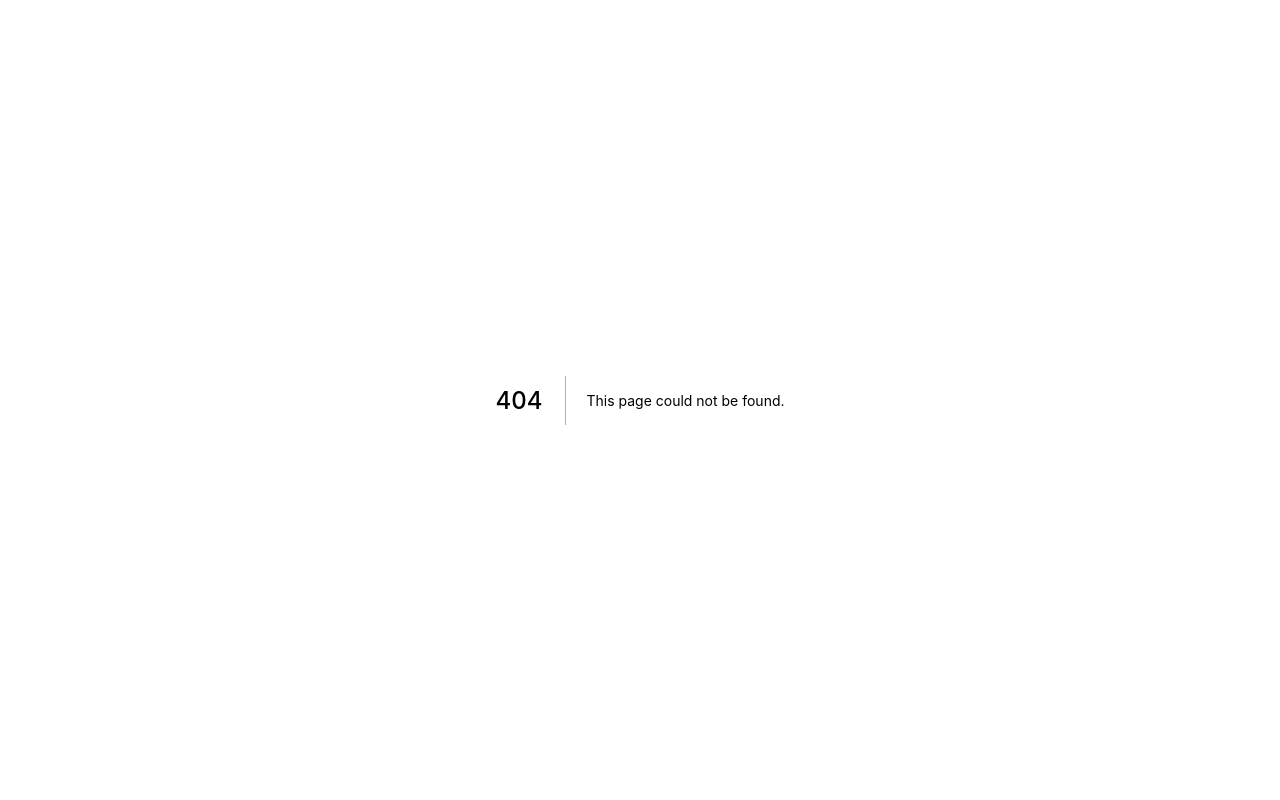
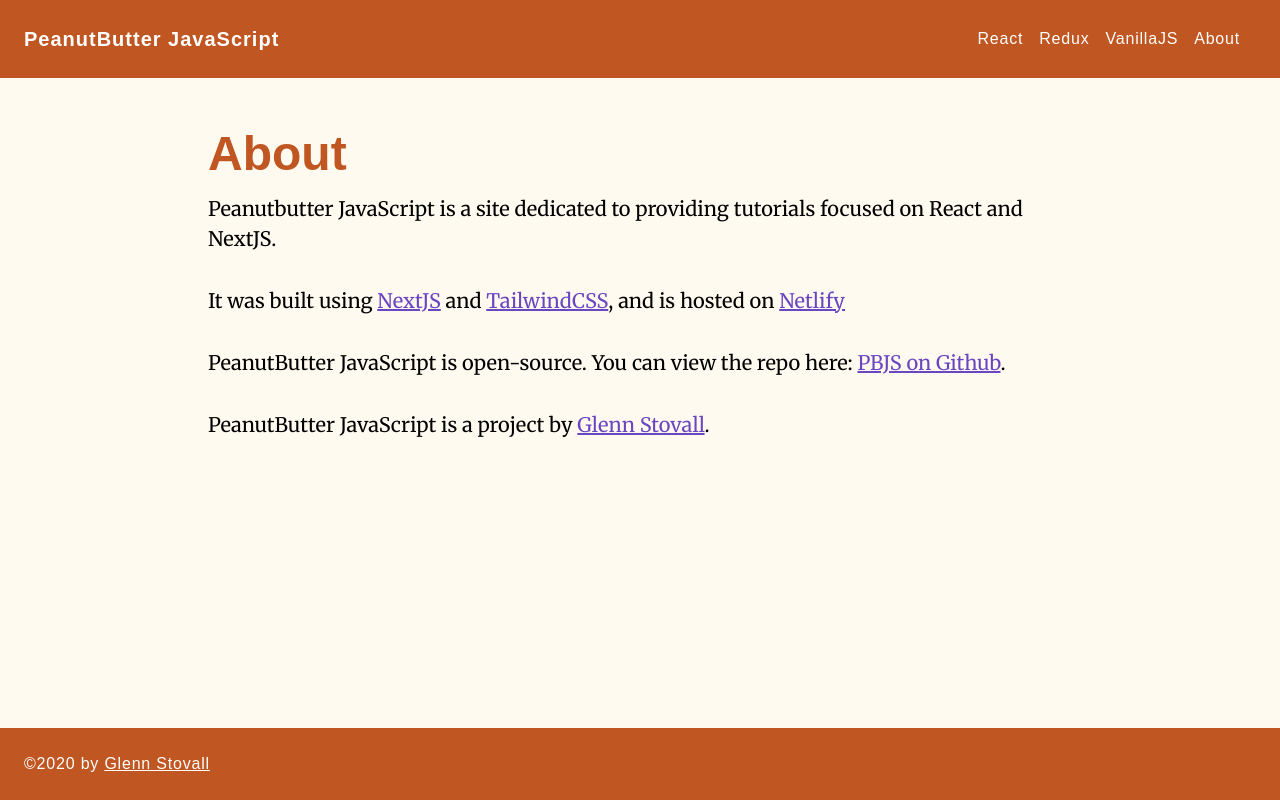
Before and after one commit to GSto/peanutbutterjavascript, a Next.js app: page /about in a window 1280 px wide. Before the commit this address had no page. Built offline with nearby package versions, Linux system fonts and the light colour scheme; no server answers.

Commit message:
Adds about page, block support.

```diff
--- /dev/null
+++ b/_blocks/about.md
@@ -0,0 +1,7 @@
+Peanutbutter JavaScript is a site dedicated to providing tutorials focused on React and NextJS.
+
+It was built using [NextJS](https://nextjs.org/) and [TailwindCSS](https://tailwindcss.com/), and is hosted on [Netlify](https://www.netlify.com/)
+
+PeanutButter JavaScript is open-source. You can view the repo here: [PBJS on Github](https://github.com/GSto/peanutbutterjavascript).
+
+PeanutButter JavaScript is a project by [Glenn Stovall](https://www.glennstovall.com).
--- a/_components/header.js
+++ b/_components/header.js
@@ -16,6 +16,9 @@
           <Link href="/tags/vanilla-js">
             <a className="mr-4 cursor-pointer">VanillaJS</a>
           </Link>
+          <Link href="/about">
+            <a className="mr-4 cursor-pointer">About</a>
+          </Link>
         </div>
       </nav>
     </header>
--- /dev/null
+++ b/_components/theme.js
@@ -0,0 +1,36 @@
+export function Content({ children }) {
+  return (
+    <article className="max-w-4xl p-4 ml-auto mr-auto">
+      { children }
+    </article>
+  )
+}
+
+export function Title({ children }) {
+  return (
+    <h1 className="mb-1 font-bold text-5xl text-orange-700">{ children }</h1>
+  )
+}
+
+// uses styles from tailwind.css
+export function StyledMarkdown({ content }) {
+  return (
+    <div className="markdown" dangerouslySetInnerHTML={{__html:content}} />
+  )
+}
+
+export function StyledContent({ children }) {
+  return (
+    <div className="markdown">
+      { children }
+    </div>
+  )
+}
+
+export function CTA({ children }) {
+  return (
+    <p className="text-2xl bg-purple-700 text-white p-4">
+      { children }
+    </p>
+  )
+}
--- a/_layouts/post.js
+++ b/_layouts/post.js
@@ -2,6 +2,7 @@
 import Head from 'next/head'
 import { PostDate } from '@components/post_list'
 import TagList from '@components/tag_list'
+import { Content, Title, StyledMarkdown, CTA } from '@components/theme'
 
 export default function PostLayout({ post }) {
   const { title, content, published_at, tags } = post
@@ -10,22 +11,19 @@
       <Head>
         <title>{ title }</title>
       </Head>
-      <article className="max-w-4xl p-4 ml-auto mr-auto">
-        <h1 className="mb-1 font-bold text-5xl text-orange-700">{ title }</h1>
+      <Content>
+        <Title>{ title }</Title>
         <div className="flex flex-row justify-center w-full mb-8">
           <span className="mr-4">
             <PostDate>{published_at}</PostDate>
           </span>
           <TagList tags={tags}></TagList>
         </div>
-        <div className="markdown" dangerouslySetInnerHTML={{__html:content}} />
-
-        <p className="text-2xl bg-purple-700 text-white p-4">
+        <StyledMarkdown content={content} />
+        <CTA>
           To get more JavaScript tips and news, you can follow me on Twitter: <a href="twitter.com/gsto" target="_blank" className="font-bold underline pl-1">@GSto</a>
-        </p>
-
-
-      </article>
+        </CTA>
+      </Content>
     </DefaultLayout>
   )
 }
--- a/_pb/post_query.js
+++ b/_pb/post_query.js
@@ -105,3 +105,13 @@
   const config = fs.readFileSync(process.cwd() + '/peanutbutter.json')
   return JSON.parse(config)
 }
+
+export async function getBlock(block) {
+  const fileContent = await import(`../_blocks/${block}.md`)
+  const meta = matter(fileContent.default)
+  const content = md.render(meta.content)
+  return{
+    ...meta.data,
+    content: content,
+  }
+}
--- /dev/null
+++ b/pages/about.js
@@ -0,0 +1,21 @@
+import DefaultLayout from '@layouts/default'
+import { Content, Title, StyledMarkdown } from '@components/theme'
+import { getBlock } from '@pb/post_query'
+
+export default function About({ title, description, content }) {
+    return (
+      <DefaultLayout title={title} description={description}>
+        <Content>
+          <Title>About</Title>
+          <StyledMarkdown content={content} />
+        </Content>
+      </DefaultLayout>
+    )
+}
+
+export async function getStaticProps() {
+  const block = await getBlock('about')
+  return {
+    props: { content: block.content },
+  }
+}
```
Also changed, not shown: 1 other file (tests, documents, lock files or other folders).
